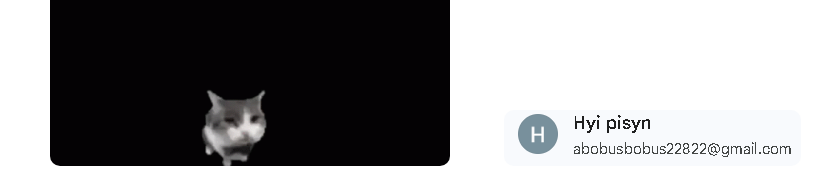
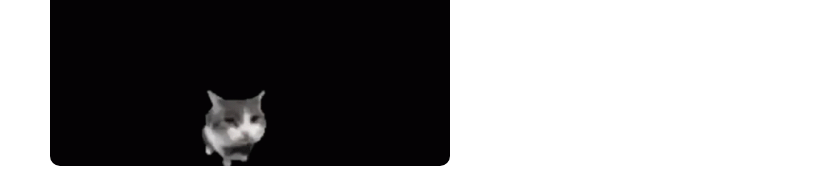
Before and after one commit to yuffyiy1337/da, a plain HTML site: page index.html in a window 1280 px wide. Shown: the part 1012-1190 px from the top of the page, 462-1280 px from the left. Drawn offline with Linux system fonts and the light colour scheme.

Commit message:
deleted:    image.png 	modified:   index.html

```diff
--- a/index.html
+++ b/index.html
@@ -22,7 +22,6 @@
         <img src="kitgin.gif"width="400" height="400"/>
         <img src="kotjump.gif"width="400" height="400"/>
         <img src="cat-ultrakill.gif"width="400" height="400"/>
-        <img src="image.png"/>
     </div>
 </body>
 
```
Also changed, not shown: image.png (deleted).
